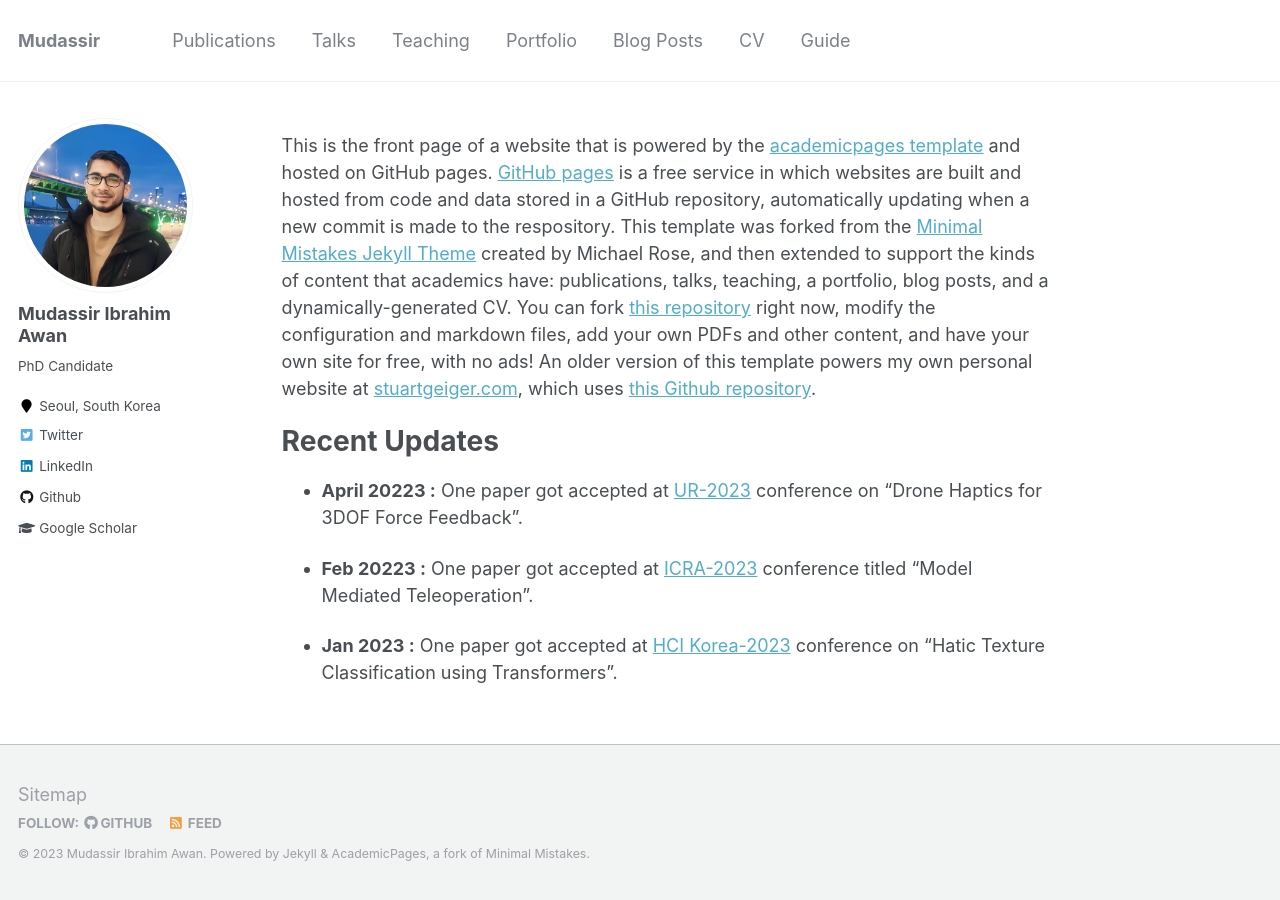
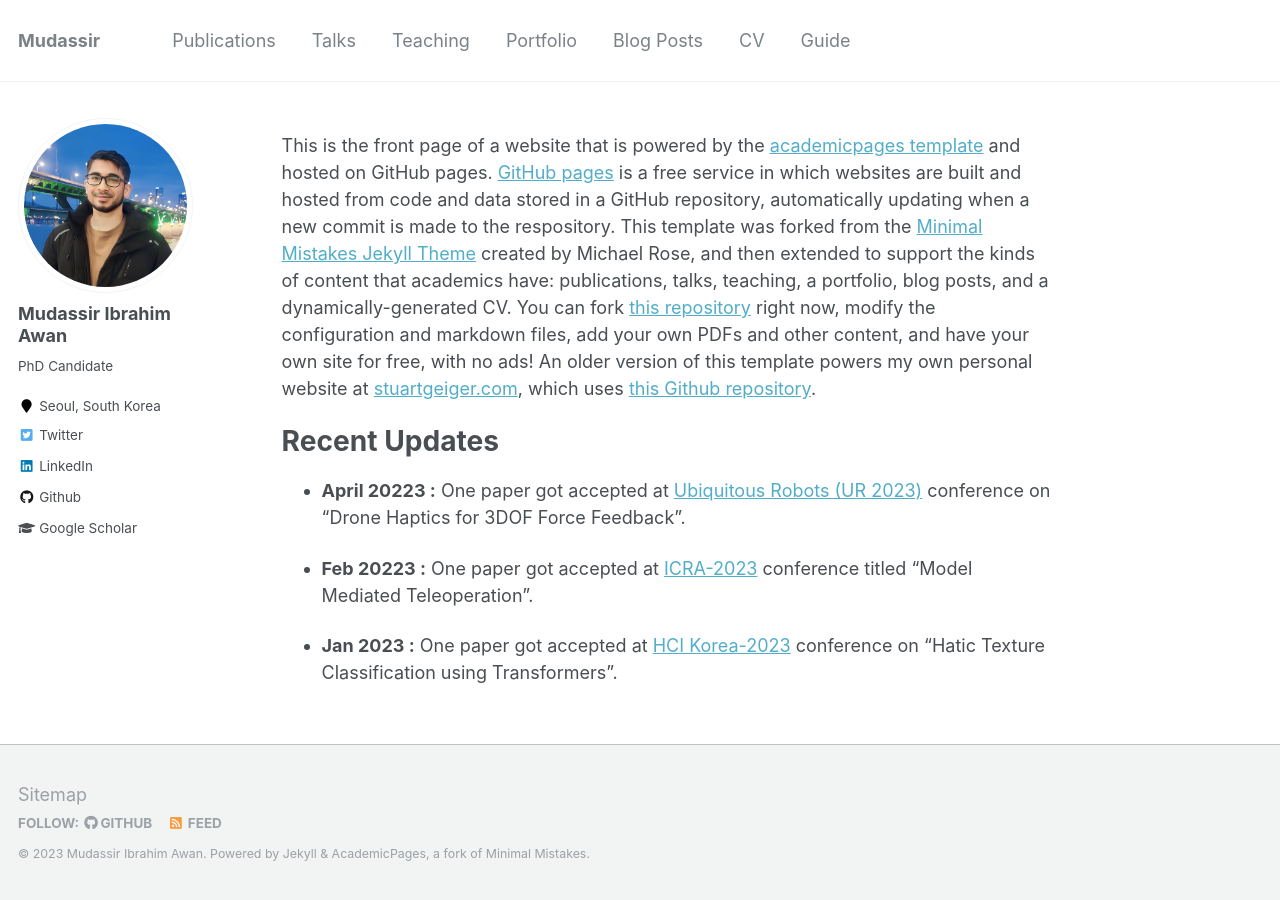
Before and after one commit to mudassir-awan/mudassir-awan.github.io, a Jekyll site: the page built from _pages/about.md, in a window 1280 px wide. Built offline with Jekyll 4.4.1, drawn with Linux system fonts in a browser that asks for light colours.

Commit message:
Update about.md

```diff
--- a/_pages/about.md
+++ b/_pages/about.md
@@ -15,7 +15,7 @@
 
 Recent Updates
 ======
-- **April 20223 :**  One paper got accepted at [UR-2023](https://2023.ubiquitousrobots.org/) conference on "Drone Haptics for 3DOF Force Feedback".
+- **April 20223 :**  One paper got accepted at [Ubiquitous Robots (UR 2023)](https://2023.ubiquitousrobots.org/) conference on "Drone Haptics for 3DOF Force Feedback".
 
 - **Feb 20223   :**  One paper got accepted at [ICRA-2023](https://www.icra2023.org/) conference titled "Model Mediated Teleoperation".
 
```
